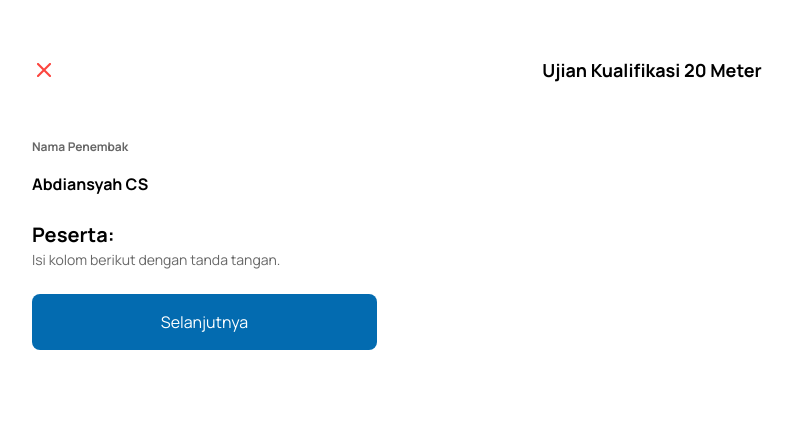
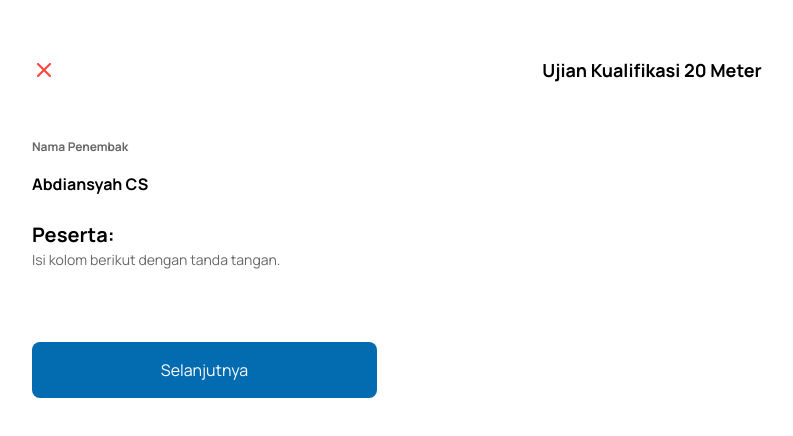
Before and after one commit to zidane-arkan/perbakin-pwa, a React (Vite) app: page /kualifikasi_form in a window 1280 px wide. Shown: the top 436 px of the page, without its empty margins (0-793 px from the left). Built offline with nearby package versions, Linux system fonts and the light colour scheme.

Commit message:
Update new table using react-table@8

```diff
--- a/package.json
+++ b/package.json
@@ -9,6 +9,7 @@
     "preview": "vite preview"
   },
   "dependencies": {
+    "@tanstack/react-table": "^8.9.1",
     "react": "^18.2.0",
     "react-dom": "^18.2.0",
     "react-router-dom": "^6.11.1",
@@ -20,9 +21,12 @@
     "@types/react-dom": "^18.0.11",
     "@types/react-router-dom": "^5.3.3",
     "@types/react-signature-canvas": "^1.0.2",
+    "@types/react-table": "^7.7.14",
+    "@types/styled-components": "^5.1.26",
     "@vitejs/plugin-react": "^3.1.0",
     "autoprefixer": "^10.4.14",
     "postcss": "^8.4.21",
+    "styled-components": "^5.3.10",
     "tailwindcss": "^3.3.1",
     "typescript": "^4.9.3",
     "vite": "^4.2.0",
--- a/src/layout/pages/Form.tsx
+++ b/src/layout/pages/Form.tsx
@@ -26,7 +26,7 @@ const FormTable = (props: PropsForm) => {
 }
 const Form = () => {
     return (
-        <Layout className={'rounded-3xl gap-8 mt-28 pt-[2%]'}>
+        <Layout className={'rounded-3xl gap-8 mt-28 pt-[2%] overflow-hidden'}>
             <HeaderWhiteCustom typeIcon='close' title='Ujian Kualifikasi 20 Meter' />
             <LayoutChild className='flex-col gap-0'>
                 <h6 className='text-black/60'>Nama Penembak</h6>
@@ -37,7 +37,7 @@ const Form = () => {
                     <h2>Peserta:</h2>
                     <p className='text-[#000]/60'>Isi kolom berikut dengan tanda tangan.</p>
                 </section>
-                <FormTable />
+                <FormTable ujian='kualifikasi' />
                 <CardText>
                     <Link to={'/kualifikasi_konfirmasi'} className='w-full px-4 py-4 text-white text-center bg-[#036BB0] rounded-lg' type='button'>
                         Selanjutnya
--- a/src/layout/tabel/form/Kualifikasi.tsx
+++ b/src/layout/tabel/form/Kualifikasi.tsx
@@ -1,9 +1,151 @@
-import React from 'react'
+import { createColumnHelper } from '@tanstack/react-table';
+import React, { useMemo } from 'react'
 
+import styled from 'styled-components';
+const Styles = styled.div`
+  padding: 1rem;
+
+  table {
+    border-spacing: 0;
+    border: 1px solid black;
+    border-radius : 12px
+    tr {
+      :last-child {
+        td {
+          border-bottom: 0;
+        }
+      }
+    }
+
+    th,
+    td {
+      margin: 0;
+      padding: 0.5rem;
+      border-bottom: 1px solid black;
+      border-right: 1px solid black;
+
+      :last-child {
+        border-right: 0;
+      }
+
+      input {
+        font-size: 1rem;
+        padding: 0;
+        margin: 0;
+        border: 0;
+      }
+    }
+  }
+
+  .pagination {
+    padding: 0.5rem;
+  }
+`
+type kualifikasi20 = {
+  seri: string;
+  '0': number;
+  '1': number;
+  '2': number;
+  '3': number;
+  '4': number;
+  '5': number;
+  '6': number;
+  '7': number;
+  '8': number;
+  '9': number;
+  '10': number;
+  total: number;
+  hasil: boolean;
+};
+const defaultData: kualifikasi20[] = [
+  {
+    seri: '1',
+    '0': 1,
+    '1': 1,
+    '2': 1,
+    '3': 1,
+    '4': 1,
+    '5': 1,
+    '6': 1,
+    '7': 1,
+    '8': 1,
+    '9': 1,
+    '10': 1,
+    total: 10,
+    hasil: false,
+  },
+];
+
+const columnHelper = createColumnHelper<kualifikasi20>();
+const columns = [
+  columnHelper.accessor('seri', {
+    header: 'Seri',
+  }),
+  columnHelper.group({
+    id: 'hello',
+    header: () => <span>Hello</span>,
+    // footer: props => props.column.id,
+    columns: [
+      columnHelper.accessor('0', {
+        id: '0',
+        header: () => <span>0</span>,
+      }),
+      columnHelper.accessor('1', {
+        id: '1',
+        header: () => <span>1</span>,
+      }),
+      columnHelper.accessor('2', {
+        id: '2',
+        header: () => <span>1</span>,
+      }),
+      columnHelper.accessor('3', {
+        id: '3',
+        header: () => <span>1</span>,
+      }),
+      columnHelper.accessor('4', {
+        id: '4',
+        header: () => <span>1</span>,
+      }),
+      columnHelper.accessor('5', {
+        id: '5',
+        header: () => <span>1</span>,
+      }),
+      columnHelper.accessor('6', {
+        id: '6',
+        header: () => <span>1</span>,
+      }),
+      columnHelper.accessor('7', {
+        id: '7',
+        header: () => <span>1</span>,
+      }),
+      columnHelper.accessor('8', {
+        id: '8',
+        header: () => <span>1</span>,
+      }),
+      columnHelper.accessor('9', {
+        id: '9',
+        header: () => <span>1</span>,
+      }),
+      columnHelper.accessor('10', {
+        id: '10',
+        header: () => <span>1</span>,
+      }),
+    ],
+  }),
+  columnHelper.accessor('total', {
+    header: 'Total',
+  }),
+  columnHelper.accessor('hasil', {
+    header: 'Hasil',
+  }),
+]
 const Kualifikasi = () => {
-    return (
-        <div>Kualifikasi</div>
-    )
+
+  return (
+    <Styles>
+
+    </Styles>
+  )
 }
 
 export default Kualifikasi
```
Also changed, not shown: src/index.css (line endings or trailing spaces), 1 other file (tests, documents, lock files or other folders).
